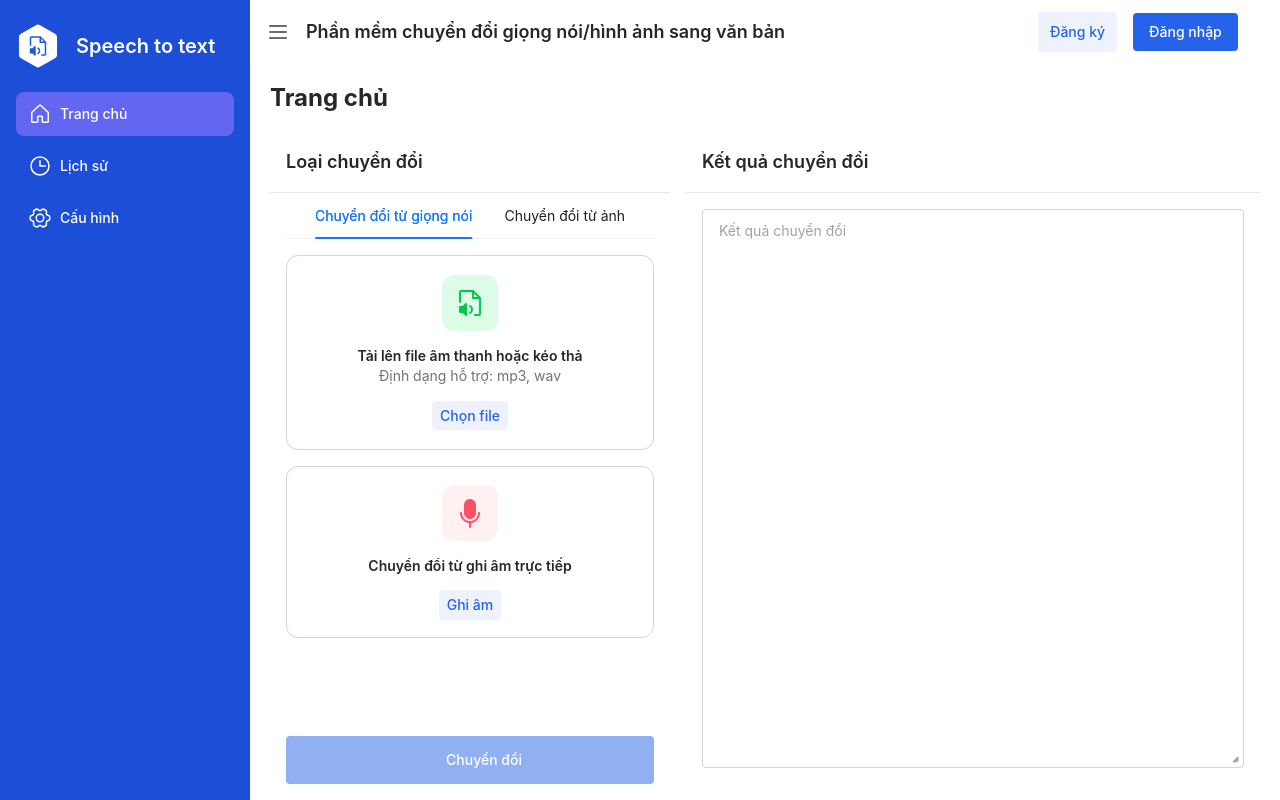
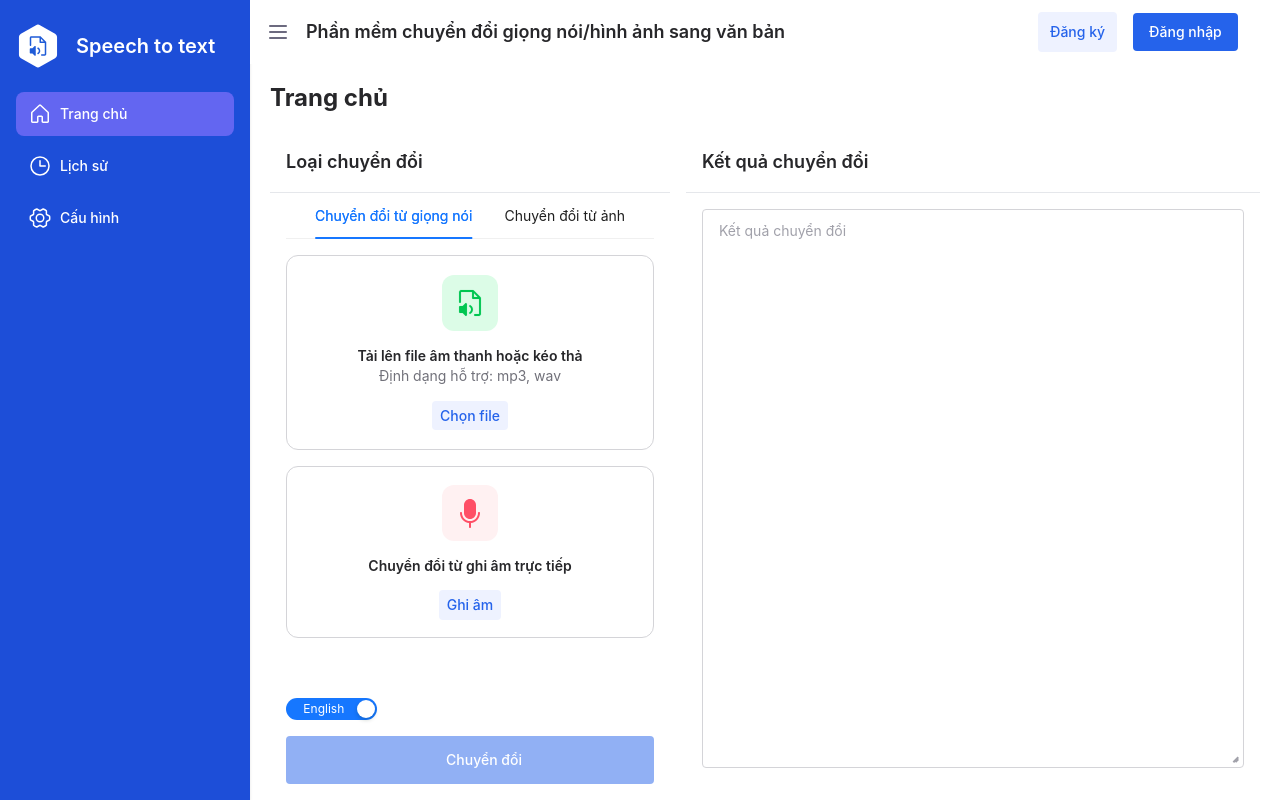
Before and after one commit to Angelectronic/speech_picture_to_text, a React (Create React App) app: page / in a window 1280 px wide. Built offline with nearby package versions, Linux system fonts and the light colour scheme.

Commit message:
refactor: Update Trangchu component to include language switch for audio conversion

```diff
--- a/src/components/NonAudio.js
+++ b/src/components/NonAudio.js
@@ -42,9 +42,15 @@ function NonFileUI({ onStateChange }) {
         fileInputRef.current.click();
     };
 
+    // eslint-disable-next-line no-unused-vars
+    const register_init = async () => {
+        await register(await connect());
+    }
+
     React.useEffect(() => {
         const startRecording = async () => {
-          await register(await connect());
+            // await register(await connect());
+
             const stream = await navigator.mediaDevices.getUserMedia({ audio: true });
             const mediaRecorder = new MediaRecorder(stream, { mimeType: 'audio/wav' });
             mediaRecorderRef.current = mediaRecorder;
@@ -76,7 +82,6 @@ function NonFileUI({ onStateChange }) {
                 }
                 });
             };
-
             mediaRecorder.start();
             setRecord(true);
         };
@@ -125,6 +130,8 @@ function NonFileUI({ onStateChange }) {
         isPausedRef.current = !isPausedRef.current;
     };
 
+
+
   return (
     <>
     <div class="self-stretch h-[195px] p-4 rounded-xl border border-zinc-300 flex-col justify-center items-center gap-4 flex">
@@ -151,7 +158,9 @@ function NonFileUI({ onStateChange }) {
               <button class="px-2 py-1.5 bg-indigo-50 rounded justify-center items-center gap-2 inline-flex" onClick={() => setRecordUI(true)}>
                   <div class="text-center text-blue-600 text-sm font-medium font-['Open Sans'] leading-tight">Ghi âm</div>
               </button>
+
           </div>
+
           {recordUI ? <>
 
 
--- a/src/components/Trangchu.js
+++ b/src/components/Trangchu.js
@@ -3,6 +3,7 @@ import NonFileUI from "./NonAudio"
 import HaveAudioUI from "./HaveAudio"
 import NonImgUI from "./NonImage";
 import { Tabs } from 'antd';
+import { Space, Switch } from 'antd';
 
 function Trangchu() {
     const [audio, setAudio] = React.useState(null);
@@ -10,9 +11,10 @@ function Trangchu() {
     const [curTab, setCurTab] = React.useState("1");
     const [resultText, setResultText] = React.useState("Kết quả chuyển đổi");
     const [colorText, setColorText] = React.useState("text-zinc-400");
+    const [languageEnglish, setLanguageEnglish] = React.useState(true);
 
-    const handleAudioUpload = (newState) => {
-        setAudio(newState);
+    const handleAudioUpload = (audioFile) => {
+        setAudio(audioFile);
     }
 
     const handleImgUpload = (newState) => {
@@ -55,6 +57,7 @@ function Trangchu() {
                 .then(blob => {
                     console.log("file_size: ", blob.size);
                     formData.append("file", blob, "audio.wav");
+                    formData.append("language", languageEnglish ? "en-US" : "vi-VN");
 
                     fetch("http://localhost:8000/convertAudio", {
                         method: "POST",
@@ -96,6 +99,11 @@ function Trangchu() {
         }
     }
 
+    // Language switch
+    const onChangesLanguage = (checked) => {
+        setLanguageEnglish(checked);
+    }
+
     return (
         <><div class="w-HomeMainFrame grow shrink basis-0 px-5 py-4 flex-col justify-start items-start gap-4 flex">
             <div class="self-stretch text-zinc-800 text-2xl font-bold font-['Open Sans'] leading-9">Trang chủ</div>
@@ -108,6 +116,10 @@ function Trangchu() {
                         <div class="w-full h-full">
                             <Tabs defaultActiveKey="1" items={convertType} centered onChange={handleTabChange} />
                         </div>
+                        {curTab === "1" ? <Space direction="vertical">
+                            <Switch checkedChildren="English" unCheckedChildren="Tiếng Việt" defaultChecked onChange={onChangesLanguage} />
+                        </Space> : null}
+
 
                         <button class="self-stretch px-4 py-3.5 bg-blue-600 rounded justify-center items-center gap-2 inline-flex disabled:opacity-50" onClick={handleConvert} disabled={!(audio && curTab === "1") && !(img && curTab === "2")}>
                             <div class="w-5 h-5 relative"></div>
```
Also changed, not shown: 2 other files (tests, documents, lock files or other folders). Lines whose indentation alone changed are shown as unchanged.
